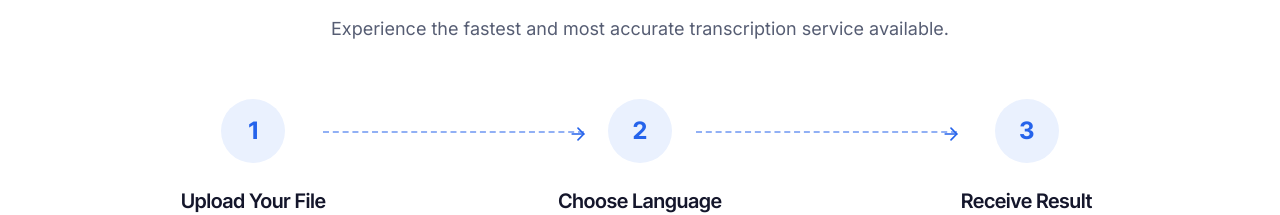
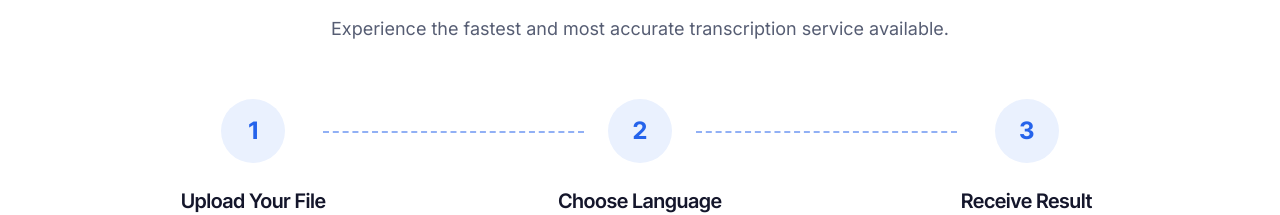
Before and after one commit to Loran2207/transcribetotext-MARKETING-SITE-2, a React (Vite) app: page / in a window 1280 px wide. Shown: the part 2023-2238 px from the top of the page. Built offline with nearby package versions, Linux system fonts and the light colour scheme.

Commit message:
fix: drop the arrowheads on the how-it-works connectors, keep the dashed lines

```diff
--- a/src/components/sections/HowItWorks.tsx
+++ b/src/components/sections/HowItWorks.tsx
@@ -25,9 +25,7 @@ export function HowItWorks() {
             viewport={viewportOnce}
             transition={{ duration: 0.8, delay: 0.25 + i * 0.15, ease: EASE_OUT }}
             className={`pointer-events-none absolute top-8 hidden origin-left border-t-2 border-dashed border-accent/50 md:block ${pos}`}
-          >
-            <ArrowRight size={20} className="absolute -right-1 -top-[9px] text-accent" />
-          </motion.div>
+          />
         ))}
         <motion.div variants={stagger(0.14)} initial="hidden" whileInView="show" viewport={viewportOnce} className="grid grid-cols-1 gap-10 md:grid-cols-3">
           {howItWorks.steps.map((s) => (
```
